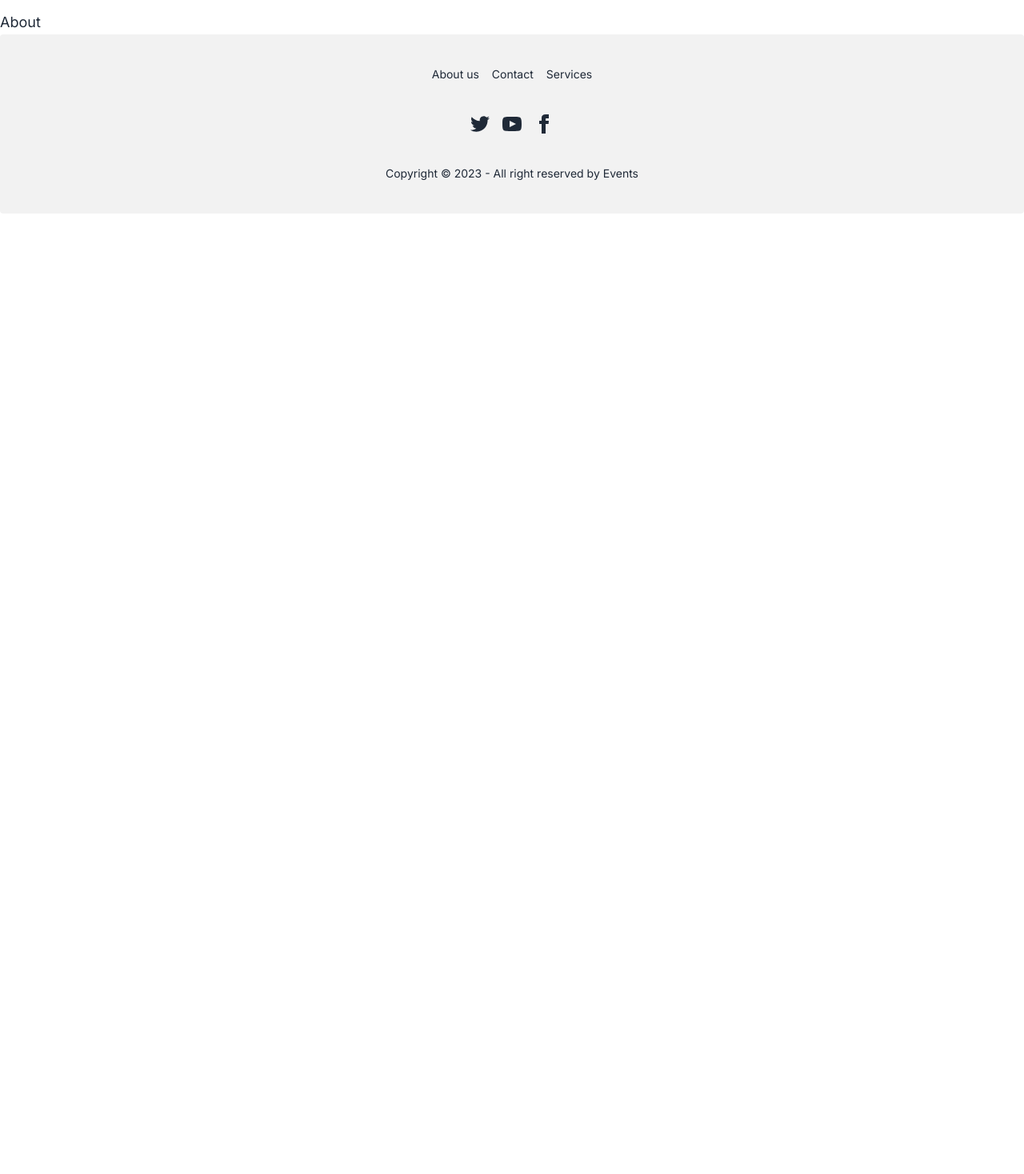
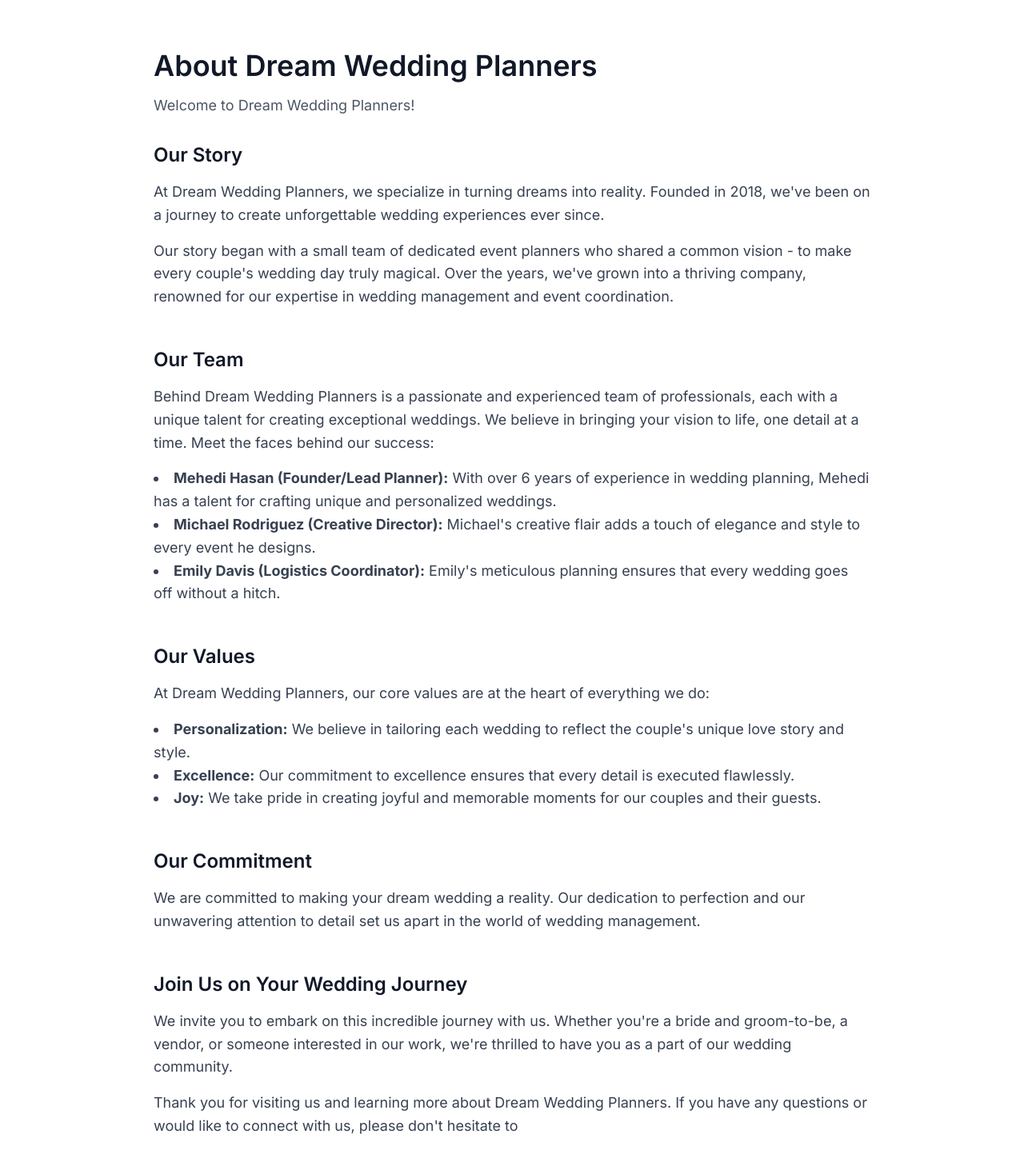
Before and after one commit to mehediy/wedding-event-management, a React (Vite) app: page /about in a window 1280 px wide. Shown: the part 62-1530 px from the top of the page at 80% size. Before the commit the page ends 800 px from the top, so only its background shows below. Built offline with nearby package versions, Linux system fonts and the light colour scheme; no server answers.

Commit message:
added about page information

```diff
--- a/src/Pages/About.jsx
+++ b/src/Pages/About.jsx
@@ -1,7 +1,112 @@
-import React from "react";
+import { Link } from "react-router-dom";
 
 const About = () => {
-  return <div>About</div>;
+  return (
+    <div className="bg-white p-8 sm:p-12">
+      <div className="max-w-4xl mx-auto">
+        <h1 className="text-3xl sm:text-4xl font-semibold text-gray-900 mb-4">
+          About Dream Wedding Planners
+        </h1>
+        <p className="text-gray-600 text-lg mb-8">
+          Welcome to Dream Wedding Planners!
+        </p>
+        <section className="mb-12">
+          <h2 className="text-xl sm:text-2xl font-semibold text-gray-900 mb-4">
+            Our Story
+          </h2>
+          <p className="text-gray-700">
+            At Dream Wedding Planners, we specialize in turning dreams into
+            reality. Founded in 2018, we've been on a journey to create
+            unforgettable wedding experiences ever since.
+          </p>
+          <p className="text-gray-700 mt-4">
+            Our story began with a small team of dedicated event planners who
+            shared a common vision - to make every couple's wedding day truly
+            magical. Over the years, we've grown into a thriving company,
+            renowned for our expertise in wedding management and event
+            coordination.
+          </p>
+        </section>
+        <section className="mb-12">
+          <h2 className="text-xl sm:text-2xl font-semibold text-gray-900 mb-4">
+            Our Team
+          </h2>
+          <p className="text-gray-700">
+            Behind Dream Wedding Planners is a passionate and experienced team
+            of professionals, each with a unique talent for creating exceptional
+            weddings. We believe in bringing your vision to life, one detail at
+            a time. Meet the faces behind our success:
+          </p>
+          <ul className="list-disc list-inside text-gray-700 mt-4">
+            <li>
+              <strong>Mehedi Hasan (Founder/Lead Planner):</strong> With over 6
+              years of experience in wedding planning, Mehedi has a talent for
+              crafting unique and personalized weddings.
+            </li>
+            <li>
+              <strong>Michael Rodriguez (Creative Director):</strong> Michael's
+              creative flair adds a touch of elegance and style to every event
+              he designs.
+            </li>
+            <li>
+              <strong>Emily Davis (Logistics Coordinator):</strong> Emily's
+              meticulous planning ensures that every wedding goes off without a
+              hitch.
+            </li>
+          </ul>
+        </section>
+        <section className="mb-12">
+          <h2 className="text-xl sm:text-2xl font-semibold text-gray-900 mb-4">
+            Our Values
+          </h2>
+          <p className="text-gray-700">
+            At Dream Wedding Planners, our core values are at the heart of
+            everything we do:
+          </p>
+          <ul className="list-disc list-inside text-gray-700 mt-4">
+            <li>
+              <strong>Personalization:</strong> We believe in tailoring each
+              wedding to reflect the couple's unique love story and style.
+            </li>
+            <li>
+              <strong>Excellence:</strong> Our commitment to excellence ensures
+              that every detail is executed flawlessly.
+            </li>
+            <li>
+              <strong>Joy:</strong> We take pride in creating joyful and
+              memorable moments for our couples and their guests.
+            </li>
+          </ul>
+        </section>
+        <section className="mb-12">
+          <h2 className="text-xl sm:text-2xl font-semibold text-gray-900 mb-4">
+            Our Commitment
+          </h2>
+          <p className="text-gray-700">
+            We are committed to making your dream wedding a reality. Our
+            dedication to perfection and our unwavering attention to detail set
+            us apart in the world of wedding management.
+          </p>
+        </section>
+        <section>
+          <h2 className="text-xl sm:text-2xl font-semibold text-gray-900 mb-4">
+            Join Us on Your Wedding Journey
+          </h2>
+          <p className="text-gray-700">
+            We invite you to embark on this incredible journey with us. Whether
+            you're a bride and groom-to-be, a vendor, or someone interested in
+            our work, we're thrilled to have you as a part of our wedding
+            community.
+          </p>
+          <p className="text-gray-700 mt-4">
+            Thank you for visiting us and learning more about Dream Wedding
+            Planners. If you have any questions or would like to connect with
+            us, please don't hesitate to <Link to={"/contact"} />
+          </p>
+        </section>
+      </div>
+    </div>
+  );
 };
 
 export default About;
```
